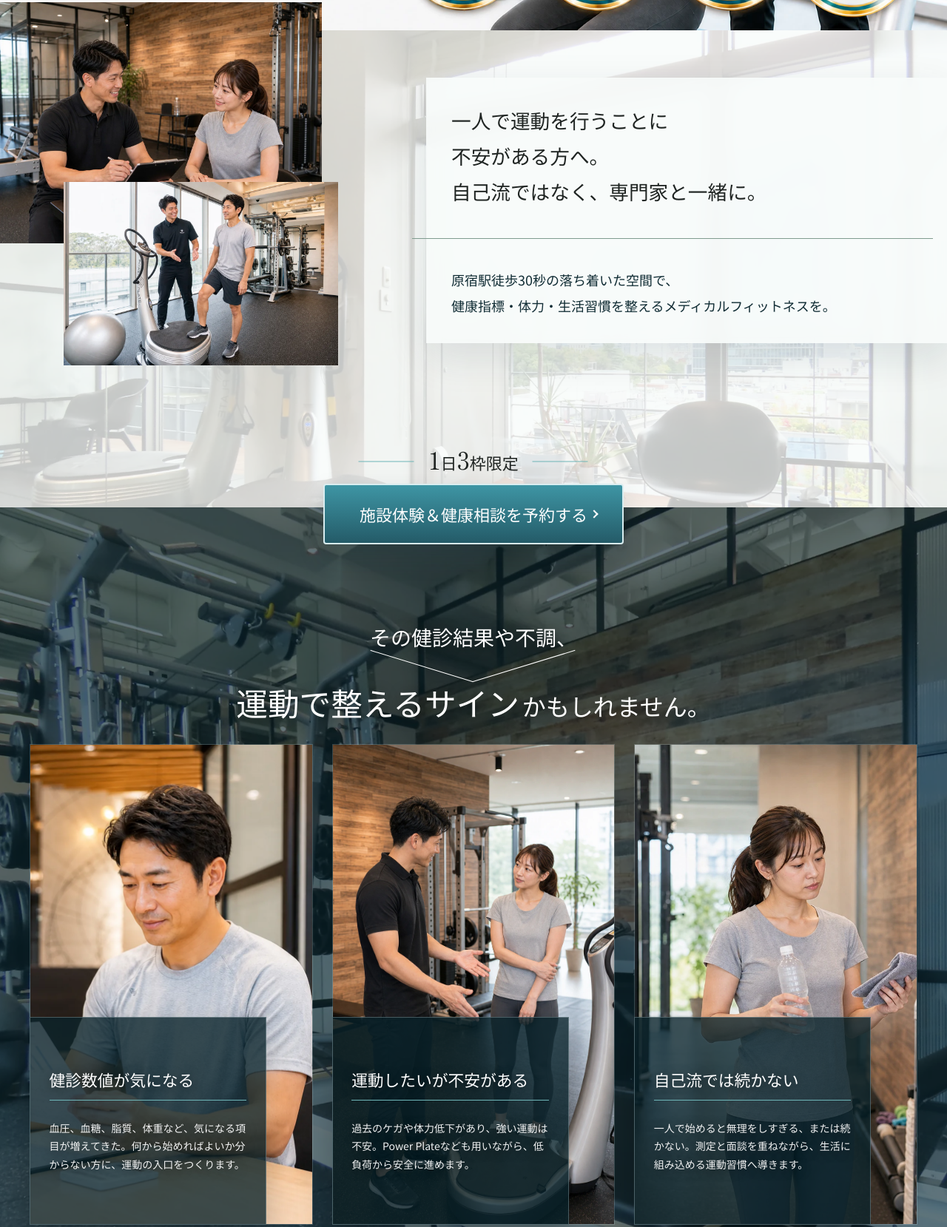
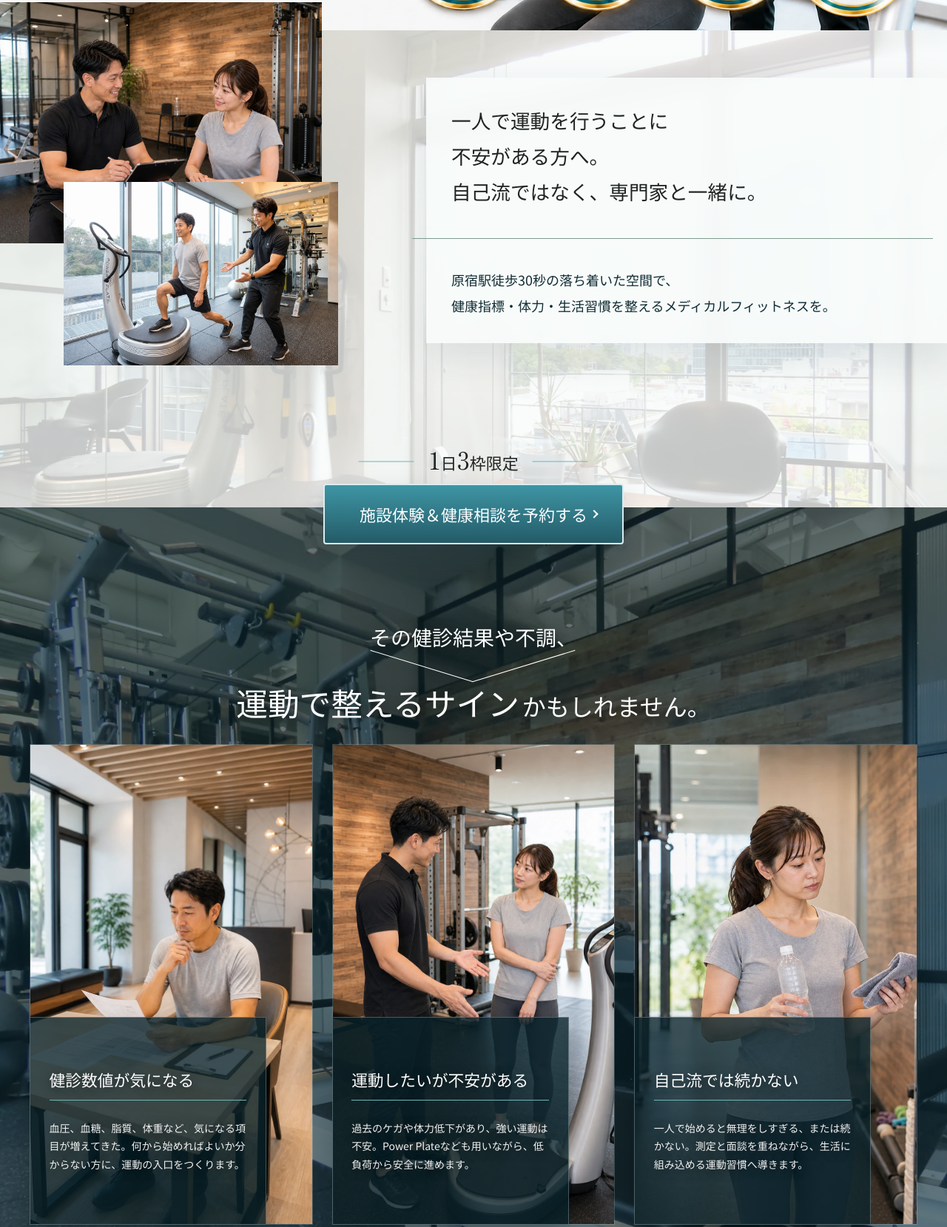
Before and after one commit to kagami-fit/fractal-medical-fitness-lp, a plain HTML site: page index.html in a window 1280 px wide. Shown: the part 775-2434 px from the top of the page at 74% size. Drawn offline with nearby package versions, Linux system fonts and the light colour scheme; a web font is replaced by a local one.

Commit message:
Improve male Power Plate and problem card imagery

```diff
--- a/index.html
+++ b/index.html
@@ -291,7 +291,7 @@
               </div>
               <div class="concept__image">
                 <img
-                  src="lp-medical-fitness/img/mf-male-concept-low-load-20260810.webp?v=20260810-male-mix-v1"
+                  src="lp-medical-fitness/img/mf-male-concept-powerplate-active-20260811.webp?v=20260811-active-powerplate-v1"
                   alt="男性クライアントが専門スタッフと低負荷運動を確認する様子"
                   width="1200"
                   height="800"
@@ -330,7 +330,7 @@
             <div class="problem__content animated__fadeIn --delay0">
               <div class="problem__content-image">
                 <img
-                  src="lp-medical-fitness/img/mf-male-problem-health-numbers-20260810.webp?v=20260810-male-mix-v1"
+                  src="lp-medical-fitness/img/mf-male-problem-health-numbers-wide-20260811.webp?v=20260811-problem-pulled-back-v1"
                   alt="健診結果を確認しながら健康数値を気にする男性"
                   width="780"
                   height="1300"
@@ -547,7 +547,7 @@
               </div>
               <div class="feature__content-image">
                 <img
-                  src="lp-medical-fitness/img/mf-male-feature-low-load-20260810.webp?v=20260810-male-mix-v1"
+                  src="lp-medical-fitness/img/mf-male-feature-powerplate-active-20260811.webp?v=20260811-active-powerplate-v1"
                   alt="男性クライアントが低負荷運動を安全に確認する様子"
                   width="1320"
                   height="550"
```
Also changed, not shown: lp-medical-fitness/img/mf-male-concept-powerplate-active-20260811.webp (added), lp-medical-fitness/img/mf-male-feature-powerplate-active-20260811.webp (added), lp-medical-fitness/img/mf-male-problem-health-numbers-wide-20260811.webp (added).
